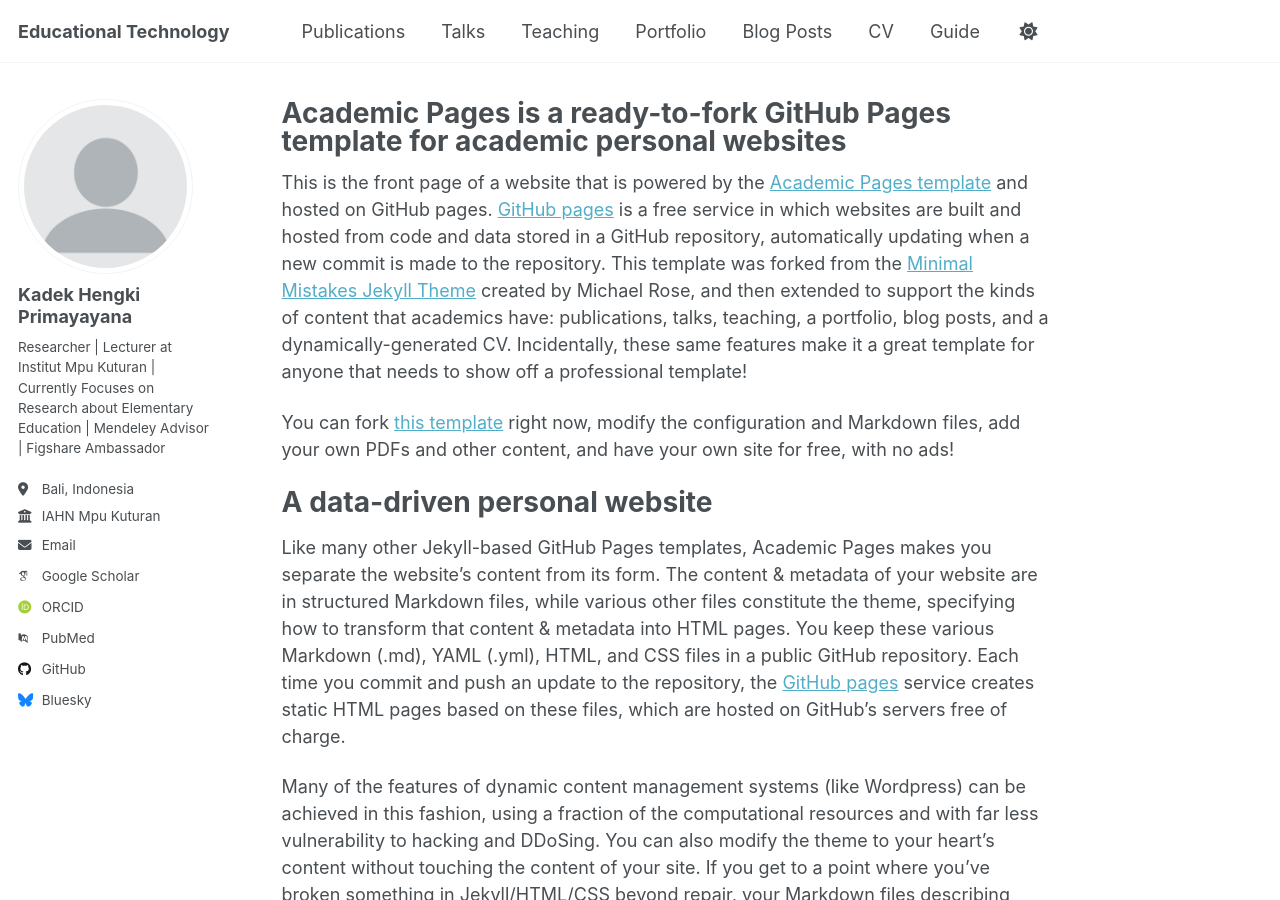
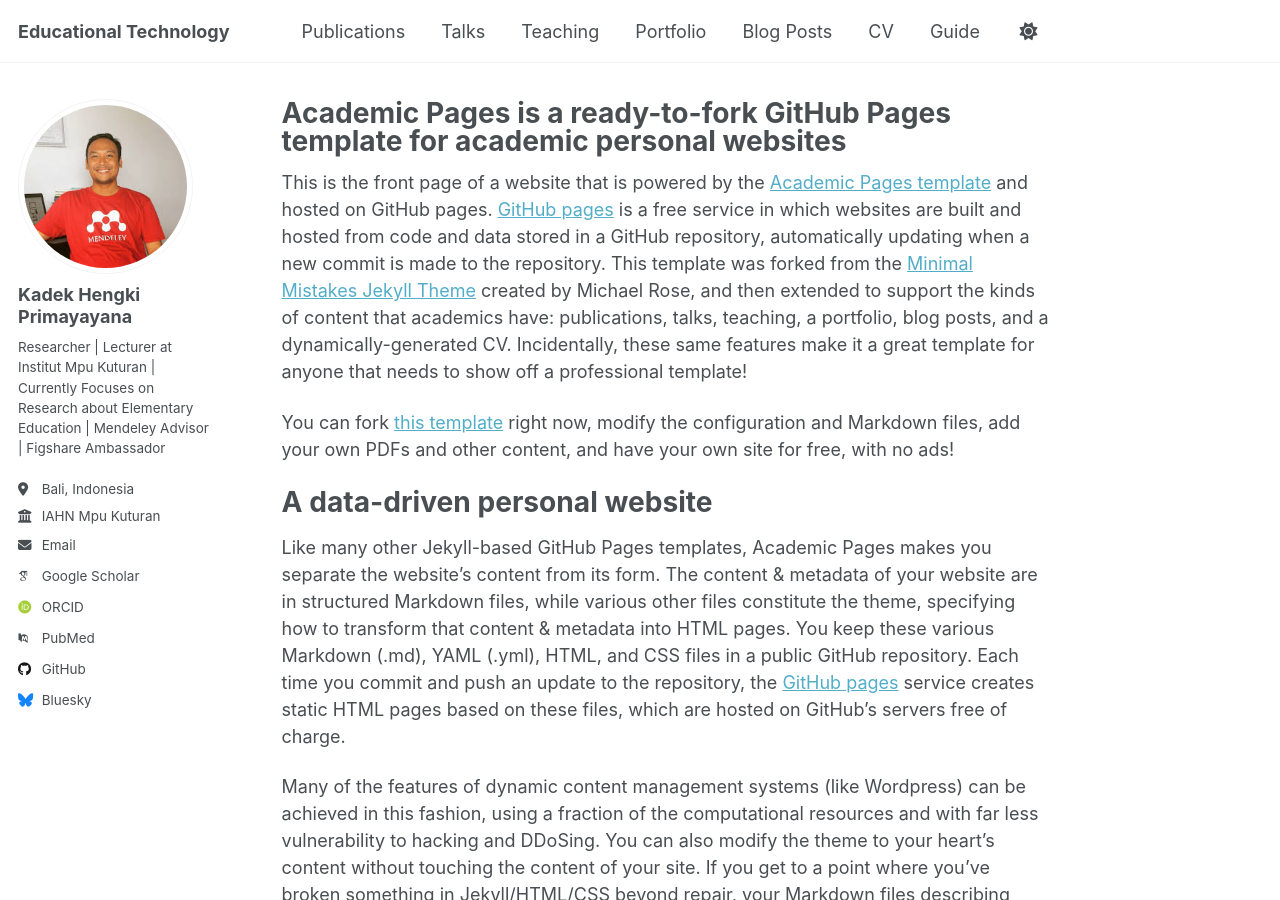
Before and after one commit to hengkiprimayana/hengkiprimayana.github.io, a Jekyll site: the page built from _pages/about.md, in a window 1280 px wide and 900 px high. Built offline with Jekyll 4.4.1, drawn with Linux system fonts in a browser that asks for light colours; some web fonts are replaced; a script that is not in the unit is left out.

Commit message:
Update _config.yml

```diff
--- a/_config.yml
+++ b/_config.yml
@@ -22,7 +22,7 @@ repository               : "hengkiprimayana/hengkiprimayana.github.io"
 #               Additional customization can be done by editing /_includes/author-profile.html
 author:
   # Biographic information
-  avatar           : "profile.png"
+  avatar           : "hengkipic.png"
   name             : "Kadek Hengki Primayayana"
   pronouns         : # example: "she/her"
   bio              : "Researcher | Lecturer at Institut Mpu Kuturan | Currently Focuses on Research about Elementary Education | Mendeley Advisor | Figshare Ambassador"
```
